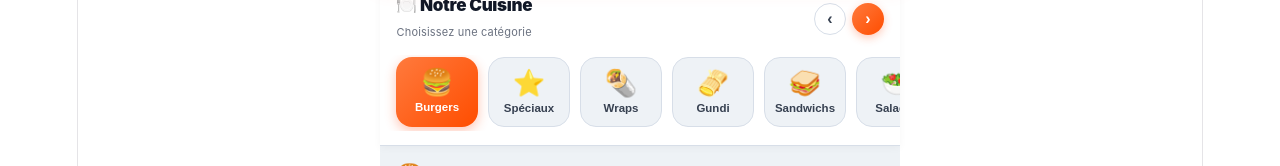
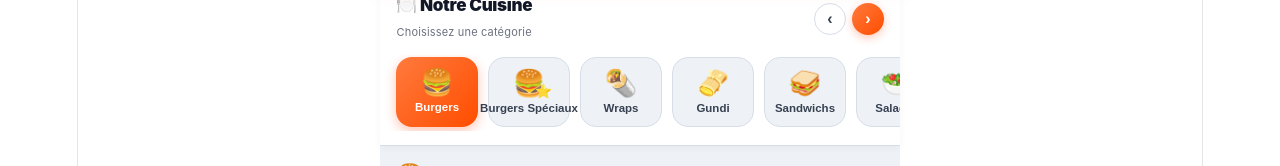
Before and after one commit to mpdaconsulting-hue/akm-resto-app, a React (Vite) app: page / in a window 1280 px wide. Shown: the part 133-299 px from the top of the page. Built offline with nearby package versions, Linux system fonts and the light colour scheme.

Commit message:
akm resto changement burger speciaux

```diff
--- a/src/App.tsx
+++ b/src/App.tsx
@@ -123,7 +123,7 @@ const fmt = (n) => n.toFixed(2).replace(".", ",") + " €";
 // ─── CATEGORIES ──────────────────────────────────────────────
 const CATEGORIES = [
   { key: "burgers", label: "Burgers", emoji: "🍔" },
-  { key: "burgersSpeciaux", label: "Spéciaux", emoji: "⭐" },
+  { key: "burgersSpeciaux", label: "Burgers Spéciaux", emoji: "🍔" },
   { key: "wraps", label: "Wraps", emoji: "🌯" },
   { key: "gundi", label: "Gundi", emoji: "🫔" },
   { key: "sandwichs", label: "Sandwichs", emoji: "🥪" },
@@ -1416,7 +1416,7 @@ export default function AKMRestoApp() {
                 display:"flex", flexDirection:"column", alignItems:"center", gap:6,
                 boxShadow: active ? "0 4px 12px rgba(255,79,24,0.32)" : "none",
               }}>
-                <span style={{ fontSize:26, lineHeight:1 }}>{cat.emoji}</span>
+                <span style={{ position:"relative", display:"inline-block", fontSize:26, lineHeight:1 }}>{cat.emoji}{cat.key === "burgersSpeciaux" && (<span style={{ position:"absolute", bottom:-2, right:-7, fontSize:14 }}>⭐</span>)}</span>
                 <span style={{ fontWeight:800, fontSize:11.5, textAlign:"center", lineHeight:1.15, whiteSpace:"nowrap" }}>{cat.label}</span>
               </button>
             );
```
